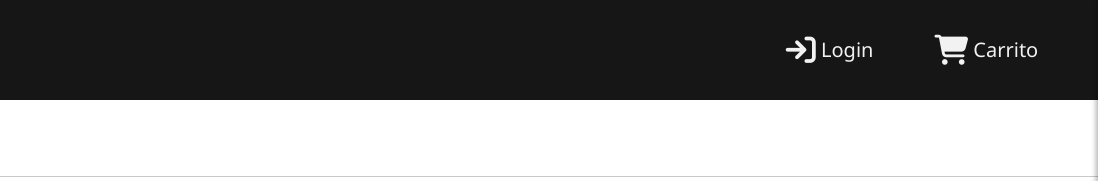
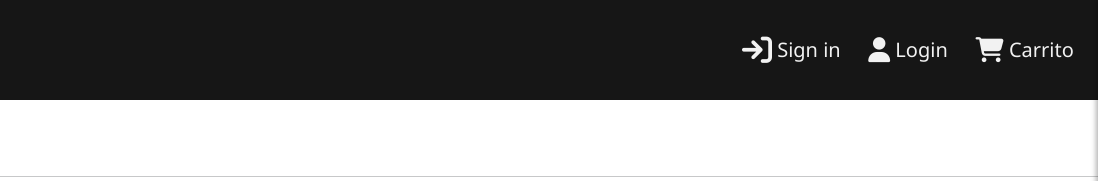
Before and after one commit to SantiagoAmoruso/tienda-Eshop, a website: page index.html in a window 1280 px wide. Shown: the top 181 px of the page, 182-1280 px from the left. Drawn offline with nearby package versions, Linux system fonts and the light colour scheme.

Commit message:
solucion definitiva de estilos / linkeo a sign in y log in

```diff
--- a/index.html
+++ b/index.html
@@ -13,17 +13,17 @@
     <link rel="preconnect" href="https://fonts.googleapis.com" />
     <link rel="preconnect" href="https://fonts.gstatic.com" crossorigin />
 
-    <link rel="shortcut icon" href="/img/favicon.png" type="image/x-icon" />
+    <link rel="shortcut icon" href="img/favicon.png" type="image/x-icon" />
 
     <link
       href="https://fonts.googleapis.com/css2?family=Noto+Sans:ital,wght@0,100..900;1,100..900&display=swap"
       rel="stylesheet"
     />
-    <link rel="stylesheet" href="/css/estilos.css" />
-    <link rel="stylesheet" href="/css/header.css" />
-    <link rel="stylesheet" href="/css/footer.css" />
-    <link rel="stylesheet" href="/css/index.css" />
-    <link rel="stylesheet" href="css/carrito.css">
+    <link rel="stylesheet" href="css/estilos.css" />
+    <link rel="stylesheet" href="css/header.css" />
+    <link rel="stylesheet" href="css/footer.css" />
+    <link rel="stylesheet" href="css/index.css" />
+    <link rel="stylesheet" href="css/carrito.css" />
     <link
       rel="stylesheet"
       href="https://cdnjs.cloudflare.com/ajax/libs/font-awesome/6.7.2/css/all.min.css"
@@ -31,7 +31,7 @@
     <title>Eshop - Inicio</title>
   </head>
   <body>
- <!-- carrito-->
+    <!-- carrito-->
     <header></header>
 
     <main>
@@ -126,7 +126,7 @@
       </div>
     </main>
     <footer></footer>
-    <script src="/java/script.js"></script>
+    <script src="java/script.js"></script>
     <script src="java/carro.js"></script>
   </body>
 </html>
--- a/java/script.js
+++ b/java/script.js
@@ -15,14 +15,16 @@ header.innerHTML = `
         </label>
         <nav class="menu">
             <ul>
+            <li><a href="singin.html">Sign in</a></li>
             <li><a href="login.html">Login</a></li>
             <li><button onclick="toggleCart()">Carrito</button></li>
             </ul>
         </nav>
 
         <div class="opciones">
-            <a href="login.html"class="opcioncitas"><i class="fa-solid fa-arrow-right-to-bracket fa-xl"></i></i> Login</a>
-            <button class="opcioncitas" onclick="toggleCart()"><i class="fa-solid fa-cart-shopping fa-xl"></i> Carrito</button>
+            <a href="singin.html" class="opcioncitas"><i class="fa-solid fa-arrow-right-to-bracket fa-xl"></i></i> Sign in</a>
+            <a href="login.html" class="opcioncitas"><i class="fa-solid fa-user fa-lg"></i></i></i> Login</a>
+            <button class="opcioncitas" onclick="toggleCart()"><i class="fa-solid fa-cart-shopping fa-lg"></i> Carrito</button>
         </div>
 
         <div id="cart" class="cart-sidebar">
```
